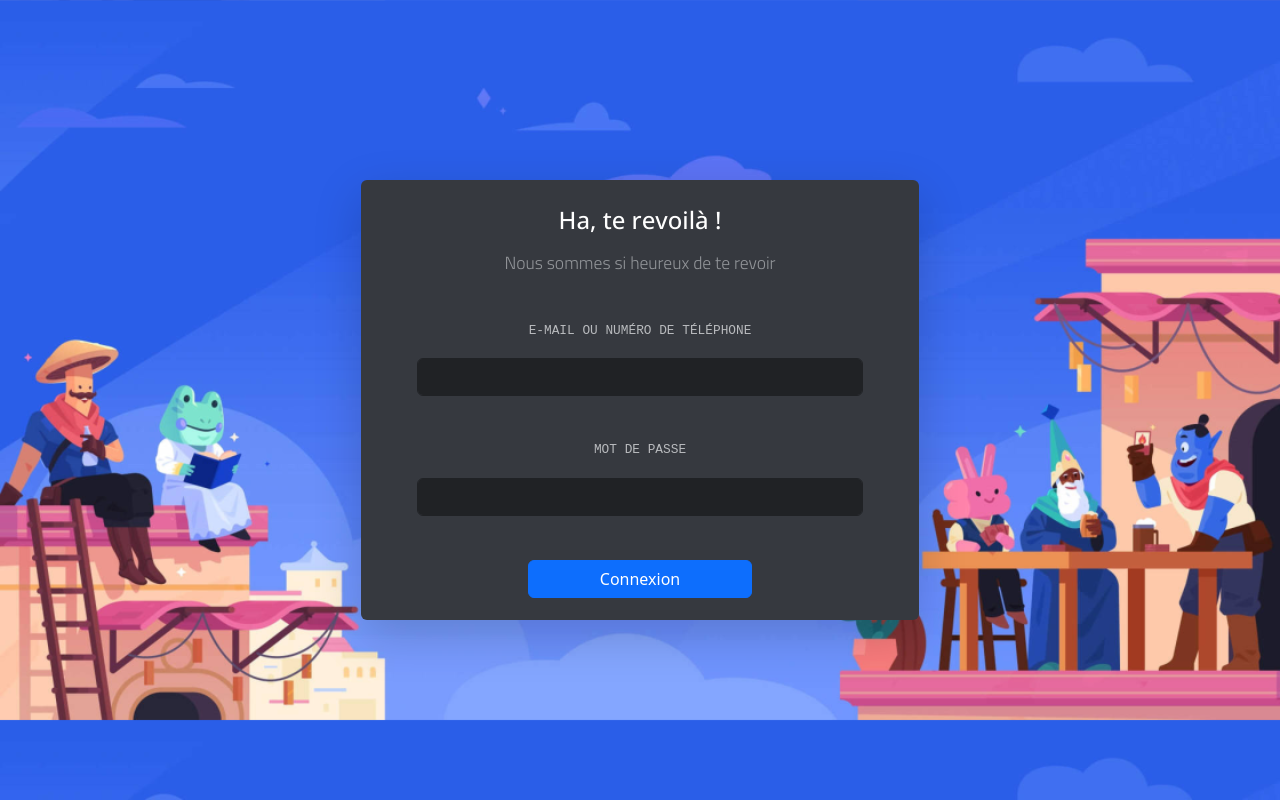
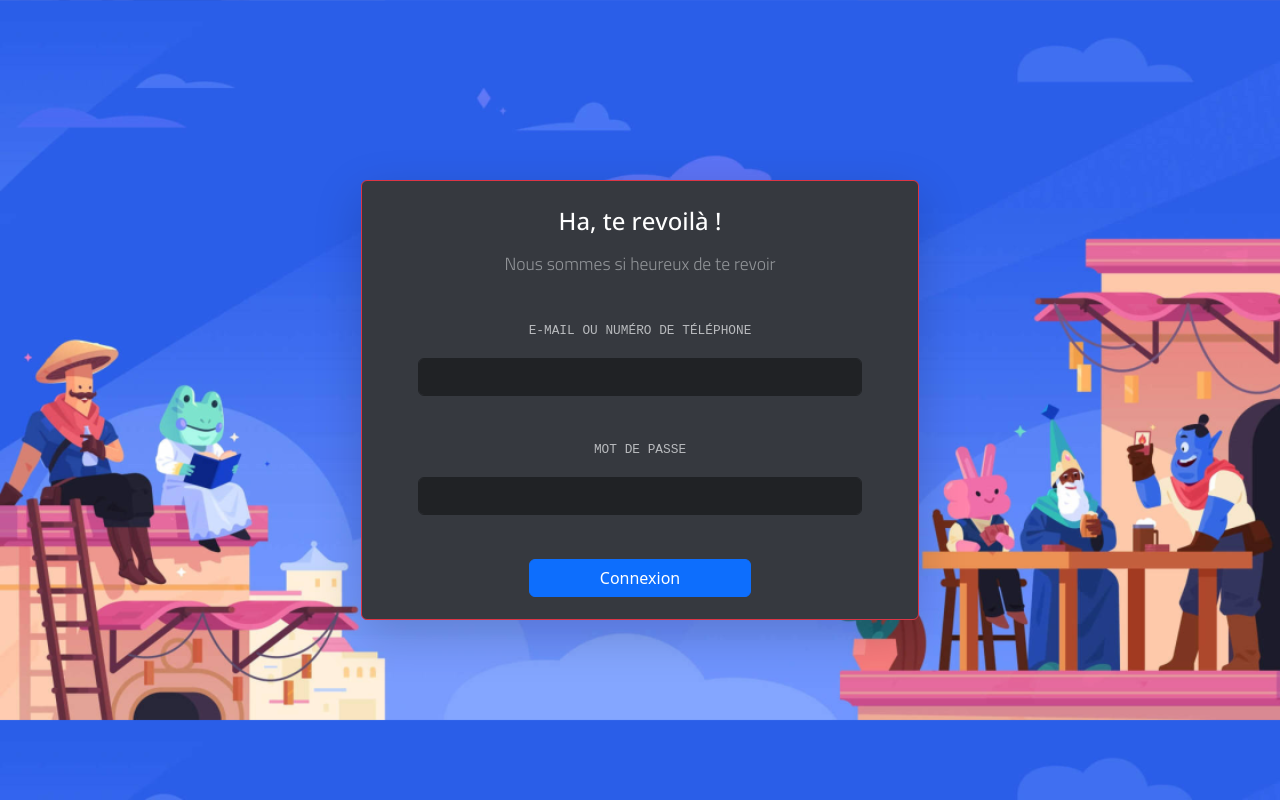
Before and after one commit to vela-nova/nodejs-discord-front, a plain HTML site: page HTML/login.html in a window 1280 px wide. Drawn offline with nearby package versions, Linux system fonts and the light colour scheme.

Commit message:
Update Login Page

```diff
--- a/HTML/login.html
+++ b/HTML/login.html
@@ -16,13 +16,13 @@
   <body>
 
     <div class="container d-flex align-items-center justify-content-center">
-        <div class="row text-center align-items-center justify-content-center login rounded shadow-lg">
+        <div class="row text-center align-items-center justify-content-center login rounded shadow-lg border border-danger">
           <label class="primarytext">Ha, te revoilà !</label>
           <label class="secondarytext">Nous sommes si heureux de te revoir</label>
           <label class="tertiarytext">E-MAIL OU NUMÉRO DE TÉLÉPHONE</label>
           <input class="inputtext form-control" type="text">
           <label class="tertiarytext">MOT DE PASSE</label>
-          <input class="inputtext form-control">
+          <input class="inputtext form-control" type="password">
           <button type="submit" class="connectionbutton btn btn-primary mb-3">Connexion</button>
         </div>
     </div>
```
